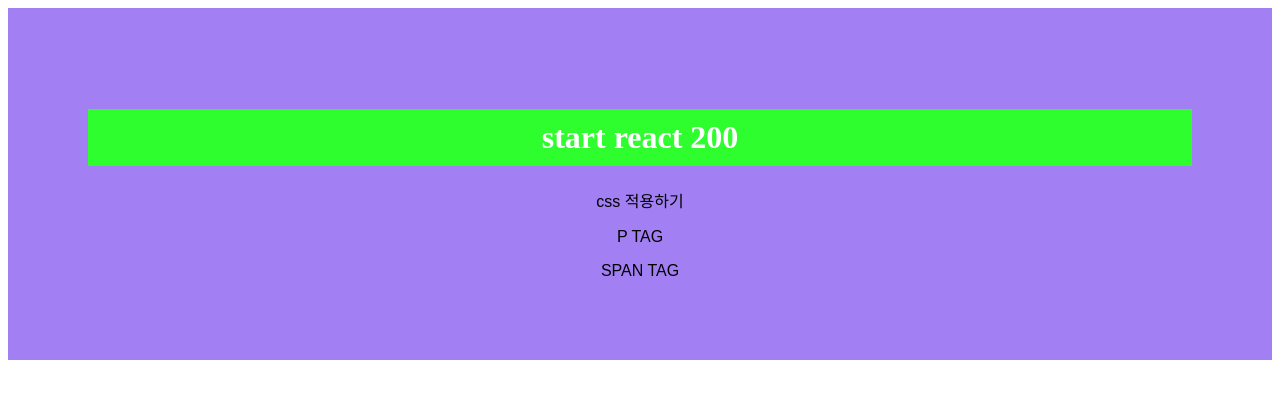
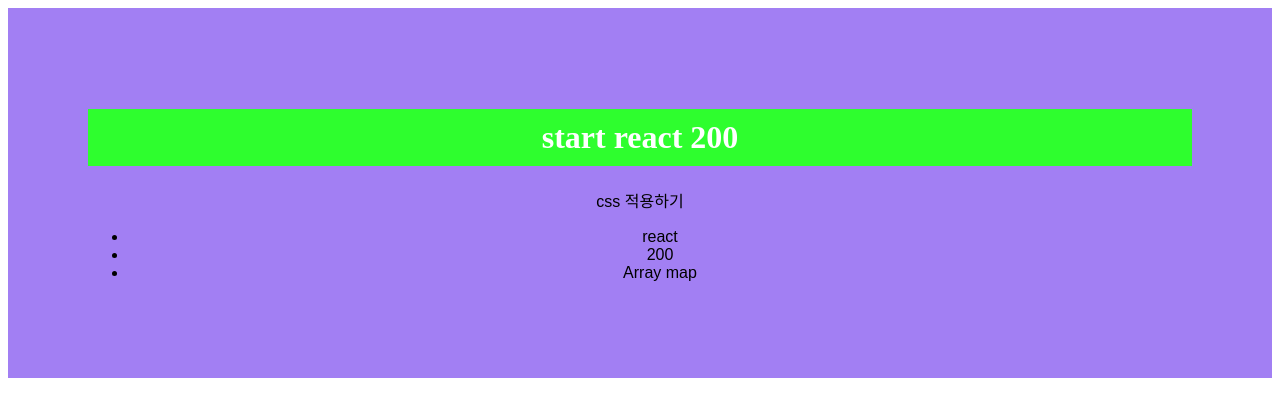
Before and after one commit to unow30/react200, a React (Create React App) app: page / in a window 1280 px wide. Shown: the top 416 px of the page. Built offline with nearby package versions, Linux system fonts and the light colour scheme.

Commit message:
R033_ReturnMap R033_ReturnMap

```diff
--- a/src/App.js
+++ b/src/App.js
@@ -1,12 +1,12 @@
 import "./styles.css";
-import Fragments from "./list/R032_Fragments";
+import ReturnMap from "./list/R033_ReturnMap";
 
 export default function App() {
   return (
     <div className="App">
       <h1>start react 200</h1>
       <p>css 적용하기</p>
-      <Fragments />
+      <ReturnMap />
     </div>
   );
 }
--- /dev/null
+++ b/src/list/R033_ReturnMap.js
@@ -0,0 +1,9 @@
+import React, { Component } from "react";
+
+export default class R033_ReturnMap extends Component {
+  render() {
+    const element_Array = [<li>react</li>, <li>200</li>, <li>Array map</li>];
+
+    return <ul>{element_Array.map((array_val) => array_val)}</ul>;
+  }
+}
```
Also changed, not shown: workingList/react200_033.md (added, +12 -0 lines), 1 other file (tests, documents, lock files or other folders).
